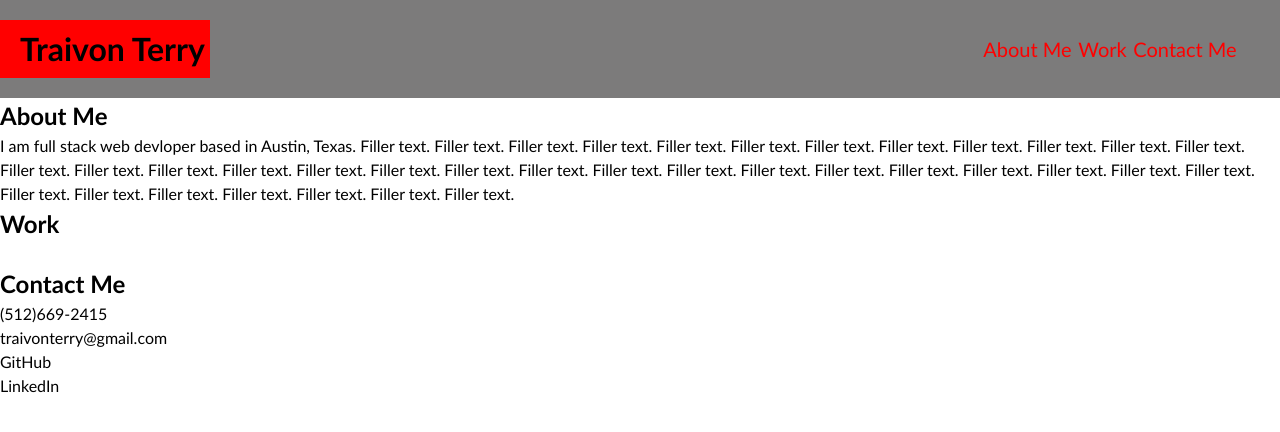
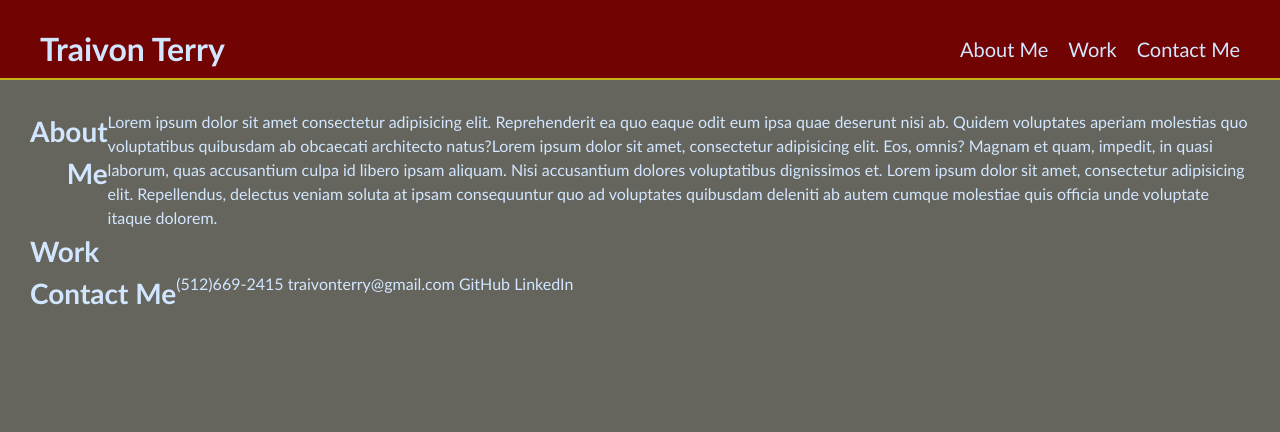
Before and after one commit to iamtrai/module-2-challenge, a plain HTML site: page index.html in a window 1280 px wide. Drawn offline with Linux system fonts and the light colour scheme.

Commit message:
changed color pallete, displayed main contents of body inline, consolidated CSS more

```diff
--- a/assets/css/style.css
+++ b/assets/css/style.css
@@ -1,5 +1,12 @@
 *{
     font-family: 'Trebuchet MS', 'Lucida Sans Unicode', 'Lucida Grande', 'Lucida Sans', Arial, sans-serif;
+}
+
+:root {
+    --primaryrgb: #720303;
+    --secondaryrgb: #d2e7ff;
+    --tertiaryrgb: #c5b41e;
+
 }
 
 body {
@@ -7,30 +14,38 @@ body {
     flex-direction: column;
     font-size: 16px;
     line-height: 1.5;
+    background-color: #65655e;
 }
-/* colors are still up in the air */
+
+/* colors are still up in the air, added variables to make changing color pallete simpler*/
 header {
     display: flex;
     position: relative;
     justify-content: space-between;
     align-items: center;
-    background-color: #7c7b7b;
+    background-color: var(--primaryrgb);
     padding-top: 20px;
-    padding-bottom: 20px;
-    padding-right: 10px;
+    padding-right: 20px;
+    border-top: 0px;
+    border-left: 0px;
+    border-right: 0px;
+    border-bottom: 2px;
+    border-style: solid;
+    border-color: var(--tertiaryrgb);
 }
 
 h1 {
     font-size: 200%;
     min-width: 201px;
-    background-color: rgb(255, 0, 0);
+    color: var(--secondaryrgb);
     padding: 5px;
-    padding-left: 20px;
+    padding-left: 40px;
 }
+
 /* May need to alter nav positioning for larger font size, not fully understanding how the position attribute works yet, study up */
 nav {
     min-width: 300px;
-    color: red;
+    color: var(--secondaryrgb);
     display: block;
     margin: 10px;
 }
@@ -38,23 +53,35 @@ nav {
 nav ul{
     display: flex;
     justify-content: space-around;
-    padding-left: 20px;
-    padding-right: 20px;
+    font-size: 125%;
 }
 
 a {
     text-decoration: none;
-    color: red;
+    color: var(--secondaryrgb);
 }
 
-nav ul li {
+ul li {
     display: inline;
-    font-size: 125%;
 }
 
 /* font size for h2 headers in main */
-.about-me h2,
-.work h2,
-.contact-me h2{
-    font-size: 150%;
+section > h2{
+    font-size: 175%;
+    text-align: right;
 }
+
+/* flexboxes for main content, headers to the left and related content to the right */
+.about-me,
+.work,
+.contact-me {
+    display: flex;
+}
+
+main {
+    display: flex;
+    flex-direction: column;
+    justify-content: center;
+    margin: 30px;
+    color: var(--secondaryrgb);
+}
--- a/index.html
+++ b/index.html
@@ -22,33 +22,29 @@
     </header>
 
     <main>
+        <section class="headshot"></section>
+
         <section id="about-me" class="about-me">
             <h2>About Me</h2>
-            <section class="about-me-content">
-                <p>I am full stack web devloper based in Austin, Texas. Filler text. Filler text. Filler text. Filler text. Filler text. Filler text. Filler text. Filler text. Filler text. Filler text. Filler text. Filler text. Filler text. Filler text. Filler text. Filler text. Filler text. Filler text. Filler text. Filler text. Filler text. Filler text. Filler text. Filler text. Filler text. Filler text. Filler text. Filler text. Filler text. Filler text. Filler text. Filler text. Filler text. Filler text. Filler text. Filler text. </p>
-            </section>
+            <p>Lorem ipsum dolor sit amet consectetur adipisicing elit. Reprehenderit ea quo eaque odit eum ipsa quae deserunt nisi ab. Quidem voluptates aperiam molestias quo voluptatibus quibusdam ab obcaecati architecto natus?Lorem ipsum dolor sit amet, consectetur adipisicing elit. Eos, omnis? Magnam et quam, impedit, in quasi laborum, quas accusantium culpa id libero ipsam aliquam. Nisi accusantium dolores voluptatibus dignissimos et. Lorem ipsum dolor sit amet, consectetur adipisicing elit. Repellendus, delectus veniam soluta at ipsam consequuntur quo ad voluptates quibusdam deleniti ab autem cumque molestiae quis officia unde voluptate itaque dolorem.</p>
         </section>
 
         <section id="work" class="work">
             <h2>Work</h2>
-            <section class="work-content">
                 <img>
                 <img>
                 <img>
                 <img>
-            </section>
         </section>
 
         <section id="contact-me" class="contact-me">
             <h2>Contact Me</h2>
-            <section class="contact-me-info">
                 <ul>
                     <li>(512)669-2415</li>
                     <li>traivonterry@gmail.com</li>
                     <li>GitHub</li>
                     <li>LinkedIn</li>
                 </ul>
-            </section>
         </section>
     </main>
 
```
